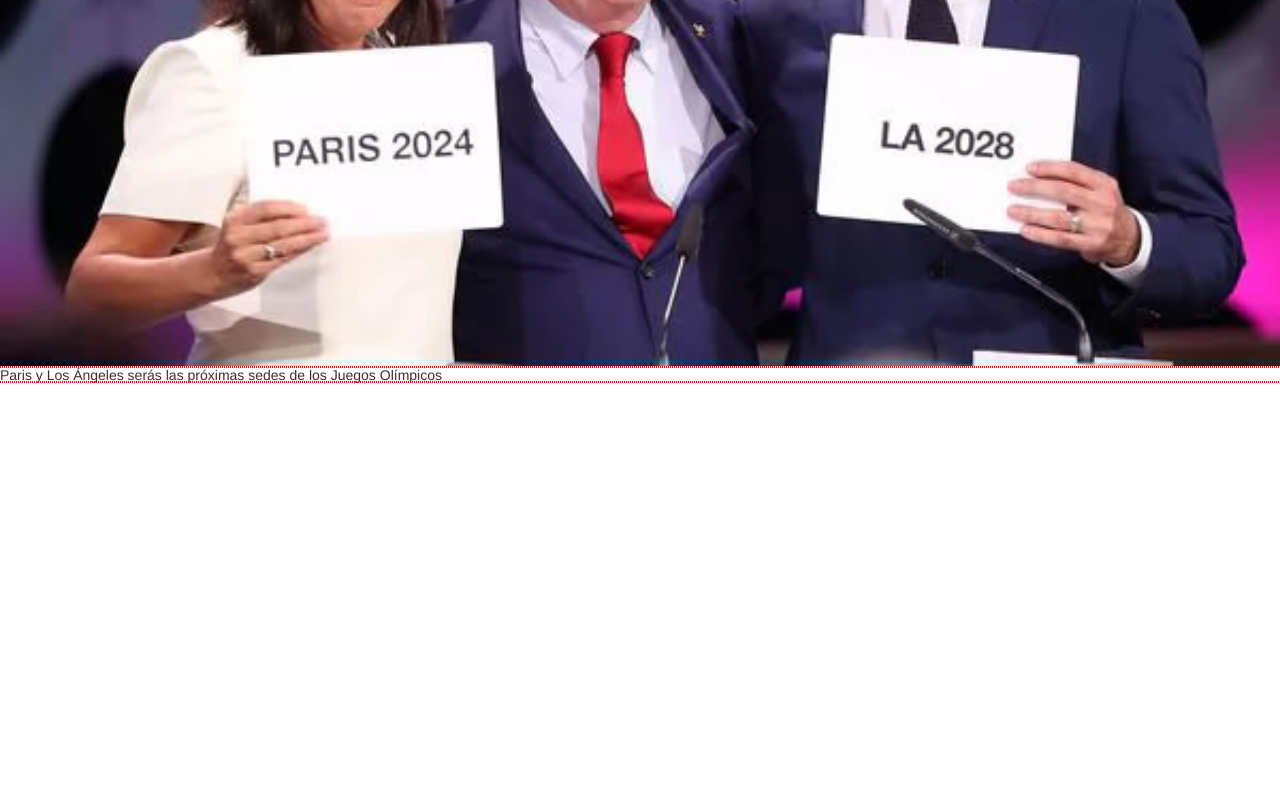
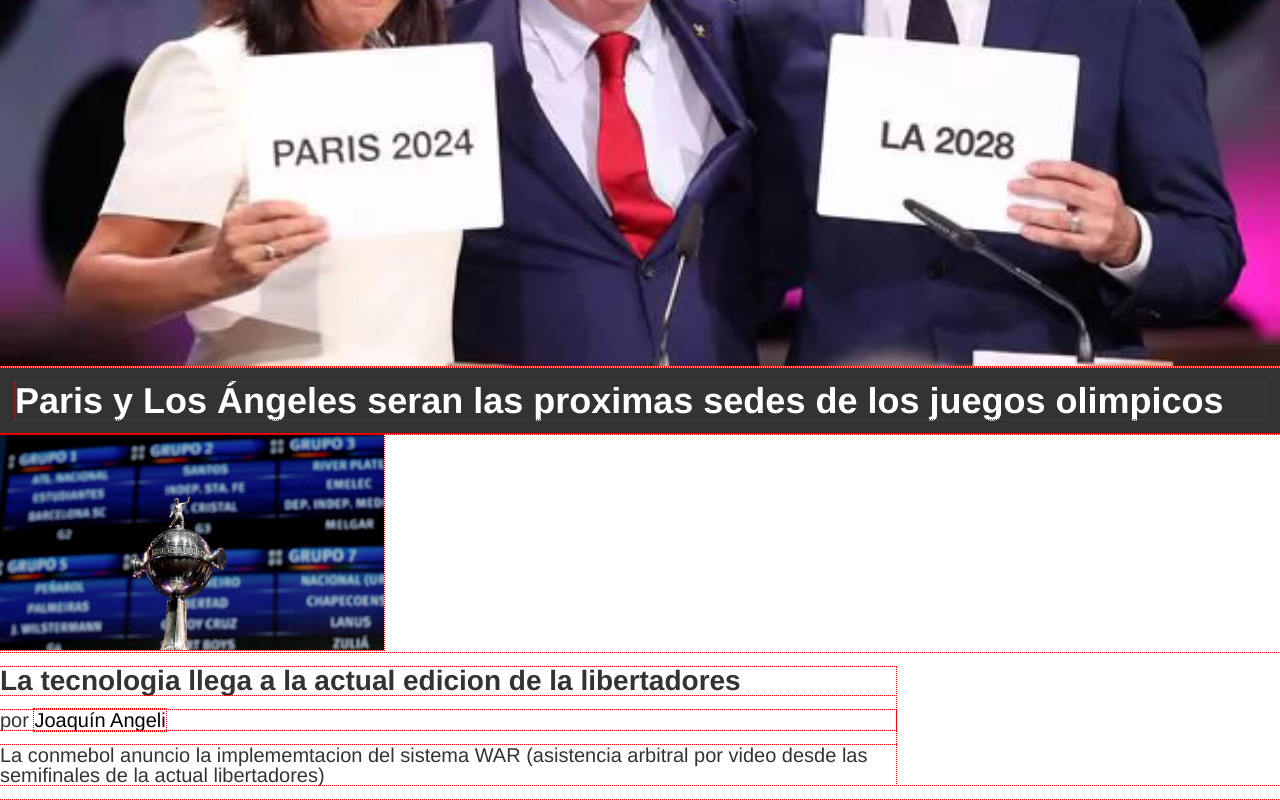
Before and after one commit to Minsaurralde/PWFE-M1-03, a plain HTML site: page index.html in a window 1280 px wide. Shown: the part 427-1227 px from the top of the page. Before the commit the page ends 810 px from the top, so only its background shows below. Drawn offline with Linux system fonts and the light colour scheme.

Commit message:
Maquetando Ultimas Noticias

```diff
--- a/CSS/style.css
+++ b/CSS/style.css
@@ -56,3 +56,35 @@
 #noticias-destacadas img {
 	width: 100%;
 }
+#noticias-destacadas figcaption {
+	background-color: #333;
+	padding: 15px;
+}
+#noticias-destacadas h2 {
+	color: #FFF;
+	font-size: 36px;
+	font-weight: 700;
+}
+.noticia-img {
+	widht:30%;
+}
+.noticia-img img {
+	width: 30%;
+}
+.noticia-txt {
+	width: 70%
+}
+.noticia-txt h3 {
+	font-weight: 700;
+	font-size: 28px;
+	margin-top: 15px;
+	margin-bottom: 15px;
+}
+.noticia-txt p {
+	font-size: 20px;
+	margin-top: 15px;
+	margin-bottom: 15px;
+}
+.noticia-txt a {
+	color: #000;
+}
--- a/index.html
+++ b/index.html
@@ -27,13 +27,27 @@
 				<figure>
 					<img src="img/juegos-olimpicos.jpg">
 					<figcaption>
-						<h2>Paris y Los Ángeles serás las próximas sedes de los Juegos Olímpicos</h2>
+						<h2>Paris y Los Ángeles seran las proximas sedes de los juegos olimpicos</h2>
 					</figcaption>
 				</figure>
-				<!-- Seccion de noticias destacadas -->
 			</section>
 			<section id="ultimas-noticias">
-				<!-- Seccion de ultimas noticias -->
+				<!-- inicio noticia #1 -->
+				<article class="noticia">
+					<div class="noticia-img">
+						<img src="img/sorteo-libertadores.jpg">
+					</div>
+					<div class="noticia-txt">
+						<h3>La tecnologia llega a la actual edicion de la libertadores</h3>
+						<p>por <a href="#">Joaquín Angeli</a></p>
+						<p>La conmebol anuncio la implememtacion del sistema WAR (asistencia arbitral por video desde las semifinales de la actual libertadores)</p>
+					</div>
+				</article>
+				<!-- Fin noticia #1--
+				<img src="img/tickets-rusia-mundial.jpg">
+				<img src="img/firpo.jpg">
+				<img src="img/buenos-aires.jpg">
+				!-- Seccion de ultimas noticias -->
 			</section>
 			<section id="tabla-posiciones">
 				<!-- Seccion de tabla de posiciones -->
```
